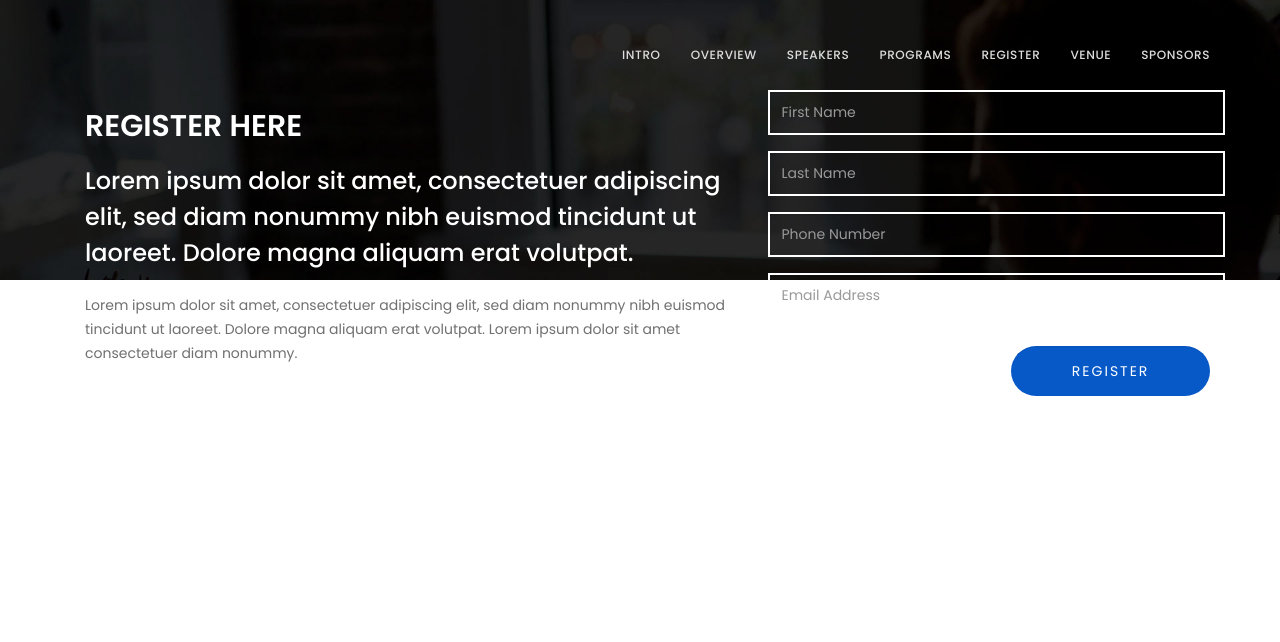
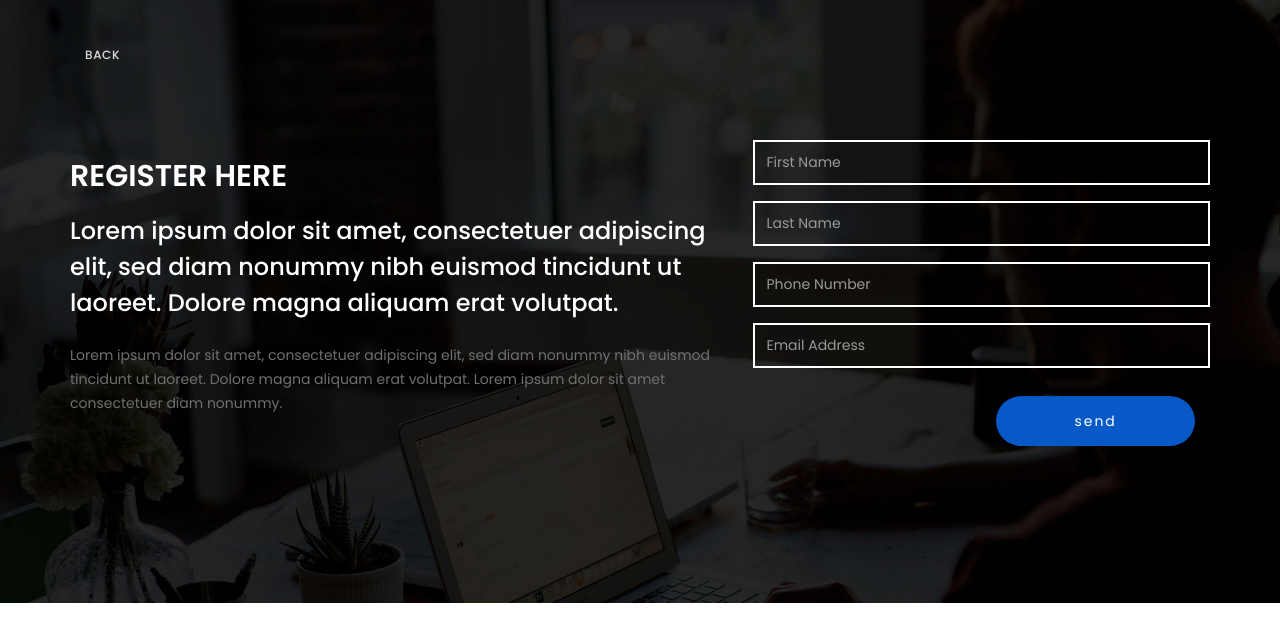
Before and after one commit to 3ribi/injured-and-dead, a plain HTML site: page register.html in a window 1280 px wide. Drawn offline with Linux system fonts and the light colour scheme.

Commit message:
Add files via upload

```diff
--- a/register.html
+++ b/register.html
@@ -28,52 +28,38 @@
 -->
 </style>
 </head>
-<body data-spy="scroll" data-offset="50" data-target=".navbar-collapse"><section id="register" class="parallax-section">
-	<body data-spy="scroll" data-offset="50" data-target=".navbar-collapse">
 
-<!-- =========================
-     PRE LOADER
-============================== -->
-<div class="preloader">
-
-	<div class="sk-rotating-plane"></div>
-
-</div>
+<body>
 
 
-<!-- =========================
-     NAVIGATION LINKS
+
+
+	<!-- =========================
+     header
 ============================== -->
 <div class="navbar navbar-fixed-top custom-navbar" role="navigation">
 	<div class="container">
 
 		<!-- navbar header -->
-		<div class="navbar-header">
-			<button class="navbar-toggle" data-toggle="collapse" data-target=".navbar-collapse">
-				<span class="icon icon-bar"></span>
-				<span class="icon icon-bar"></span>
-				<span class="icon icon-bar"></span>
-			</button>
+
+
+		<div >
+
+			<ul class="nav navbar-nav navbar-left">
+
+				<li><a href="index.html" class="smoothScroll">back</a></li>
+
+			</ul>
 
 		</div>
 
-		<div class="collapse navbar-collapse">
-
-			<ul class="nav navbar-nav navbar-right">
-
-				<li><a href="#intro" class="smoothScroll">intro</a></li>
-				<li><a href="#overview" class="smoothScroll">Overview</a></li>
-				<li><a href="#speakers" class="smoothScroll">Speakers</a></li>
-				<li><a href="#program" class="smoothScroll">Programs</a></li>
-				<li><a href="register.html" class="smoothScroll">Register</a></li>
-				<li><a href="#venue" class="smoothScroll">Venue</a></li>
-				<li><a href="#sponsors" class="smoothScroll">Sponsors</a></li>
-
-			</ul>
-
-
+	</div>
+</div>
+			<!-- =========================
+   REGISTER SECTION
+============================== -->
+<section id="register" class="parallax-section">
 	<div class="container">
-
 		<div class="row">
 
 			<div class="wow fadeInUp col-md-7 col-sm-7" data-wow-delay="0.6s">
@@ -89,7 +75,7 @@
 					<input name="phone" type="telephone" class="form-control" id="phone" placeholder="Phone Number">
 					<input name="email" type="email" class="form-control" id="email" placeholder="Email Address">
 					<div class="col-md-offset-6 col-md-6 col-sm-offset-1 col-sm-10">
-						<input name="submit" type="submit" class="form-control" id="submit" value="REGISTER">
+						<input name="submit" type="submit" class="form-control" id="submit" value="send">
 					</div>
 				</form>
 			</div>
```
